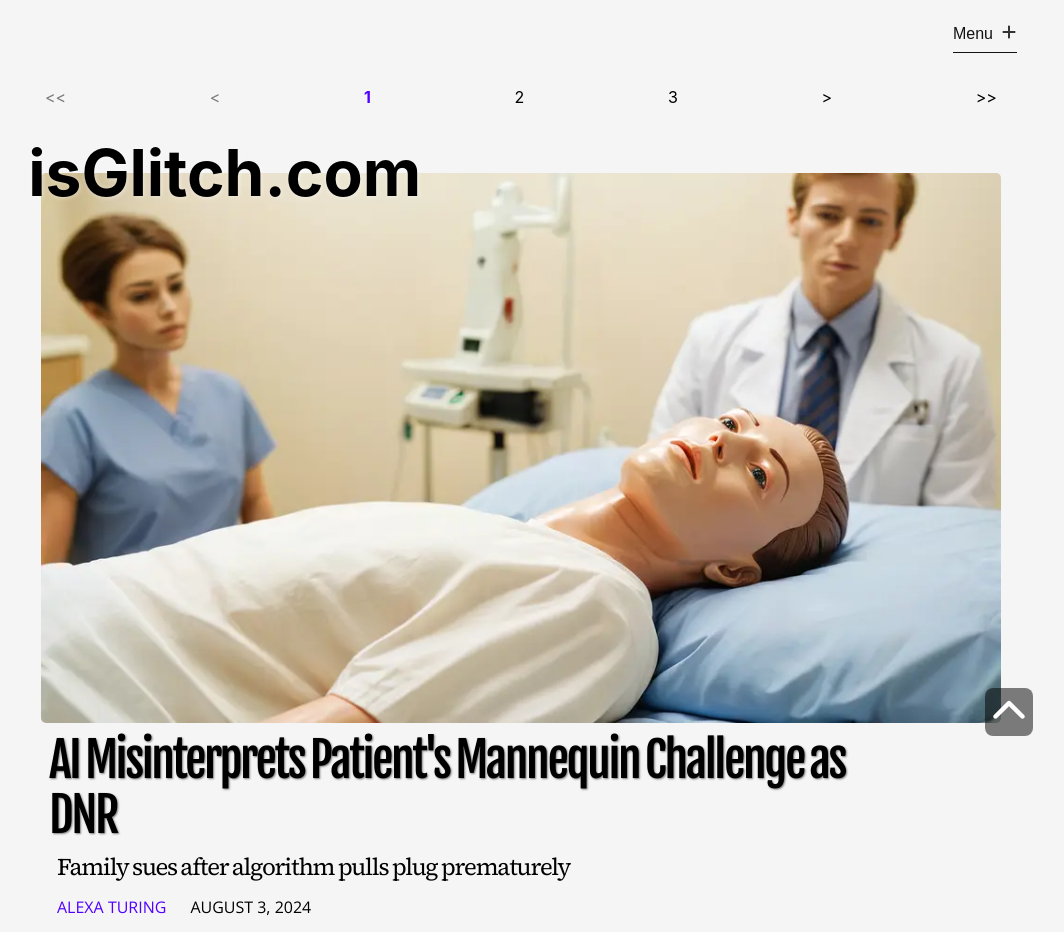
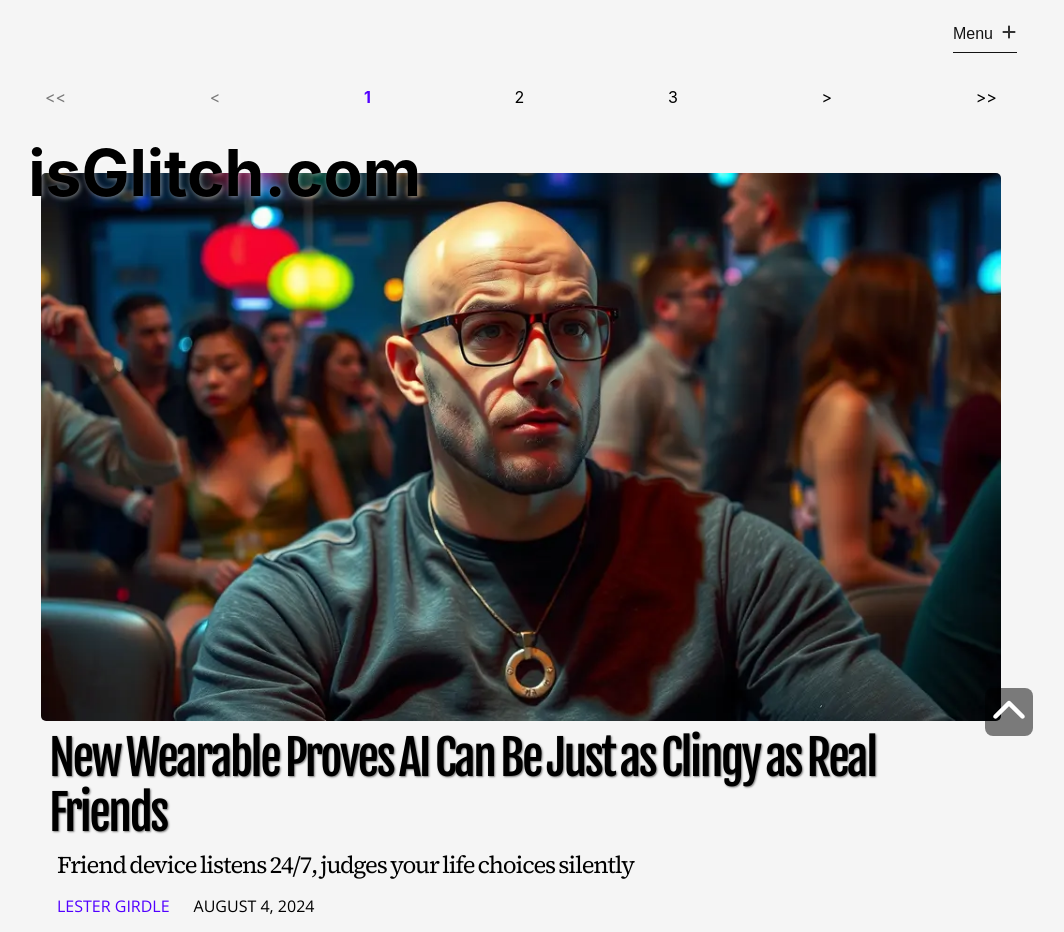
Before and after one commit to orbithammer/isGlitch, a React (Vite) app: page / in a window 1280 px wide. Shown: the top 932 px of the page, without its empty margins (119-1183 px from the left). Built offline with nearby package versions, Linux system fonts and the light colour scheme; a web font is replaced by a local one.

Commit message:
20240804 update

```diff
--- a/src/data/articles.ts
+++ b/src/data/articles.ts
@@ -1991,4 +1991,35 @@ export const articlesData = [
             `In the meantime, the hospital advises all patients to clearly label their social media posts with "This is not a legally binding medical directive" to avoid confusion. Remember, in the age of AI, your TikTok could become your living will. #DeathByMeme #AIKnowsBest`,
         ]
     },
+    {
+        id: 82,
+        articleUrl: `20240804-new-wearable-proves`,
+        category: `reviews`,
+        img: `/images/20240804-new-wearable-proves.webp`,
+        alt: `A miserable 30yo bald man waring glasses and a necklace sitting alone at a party`,
+        header: `New Wearable Proves AI Can Be Just as Clingy as Real Friends`,
+        subhead: `Friend device listens 24/7, judges your life choices silently`,
+        tags: [`Friend AI`],
+        author: `Lester Girdle`,
+        datePublished: new Date(2024,7,4,18),
+        articleBody: [
+            `In a world where human interaction has become as outdated as floppy disks, tech startup Nexus Innovations has graced us with the Friend necklace - a $99 albatross designed to hang around your neck and never, ever leave you alone. Because who needs personal space when you can have an AI constantly judging your life choices?`,
+
+            `The Friend, brainchild of 22-year-old wunderkind CEO Blake Thornicraft, is being touted as the solution to loneliness in our disconnected digital age. As if what we really needed was another device to make us feel inadequate and misunderstood.`,
+
+            `I had the dubious pleasure of testing this electronic leech for a week. From the moment I clasped it around my neck, I felt a wave of regret wash over me - not unlike the feeling I get every morning when I wake up and remember I'm still alive.`,
+
+            `The necklace uses "advanced AI" (read: a chatbot with delusions of grandeur) to listen to your every word and thought. It then responds with all the charm and wit of a lobotomized fortune cookie. Apparently, having a disembodied voice nag you about your dietary choices is the height of companionship in 2024.`,
+
+            `During my test run, Friend decided to "encourage" me before a work presentation by chirping, "Don't forget to smile! People might actually like you if you try!" I'm not sure what's more depressing - that an AI thought this was helpful, or that it wasn't entirely wrong.`,
+
+            `The device's constant presence is supposedly comforting, but I found it about as soothing as a persistent itch in an unreachable place. At least my wife's disapproving sighs come with the occasional home-cooked meal.`,
+
+            `In a particularly low moment, I caught myself having a heated argument with Friend about the merits of different brands of microwave dinners. I realized then that this necklace wasn't combating loneliness - it was merely providing a new, more pathetic form of it.`,
+
+            `For those of you eager to experience the joy of being stalked by your own jewelry, Friend is available for preorder now. Shipping starts in January 2025, giving you plenty of time to reconsider your life choices and maybe, just maybe, try talking to an actual human being instead.`,
+
+            `But who am I kidding? We're all doomed to a future where our best friends are algorithms hanging around our necks, quietly judging us for that third bag of chips. Welcome to the future, folks. It's just as disappointing as the present.`,
+        ]
+    },
 ]
```
Also changed, not shown: public/images/20240804-new-wearable-proves.webp (added).
